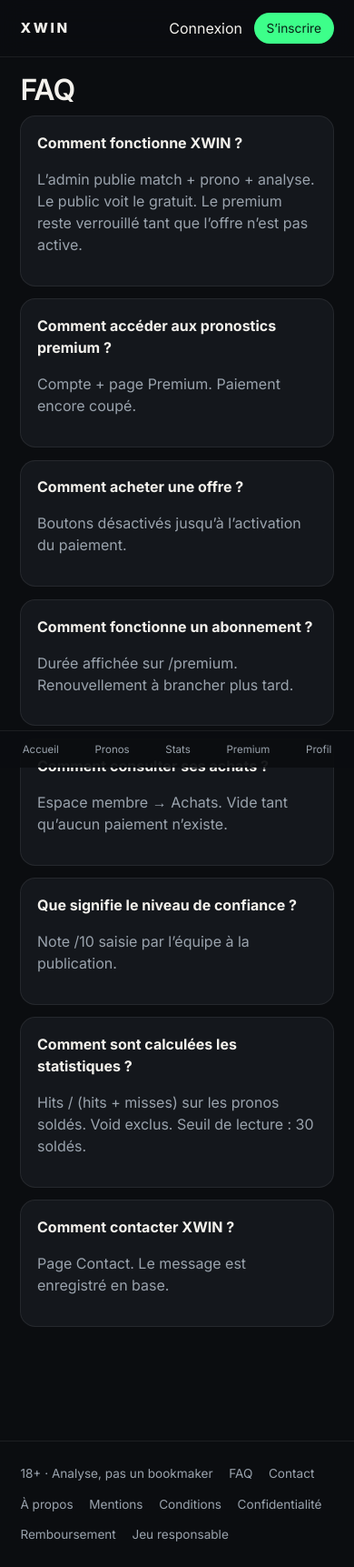
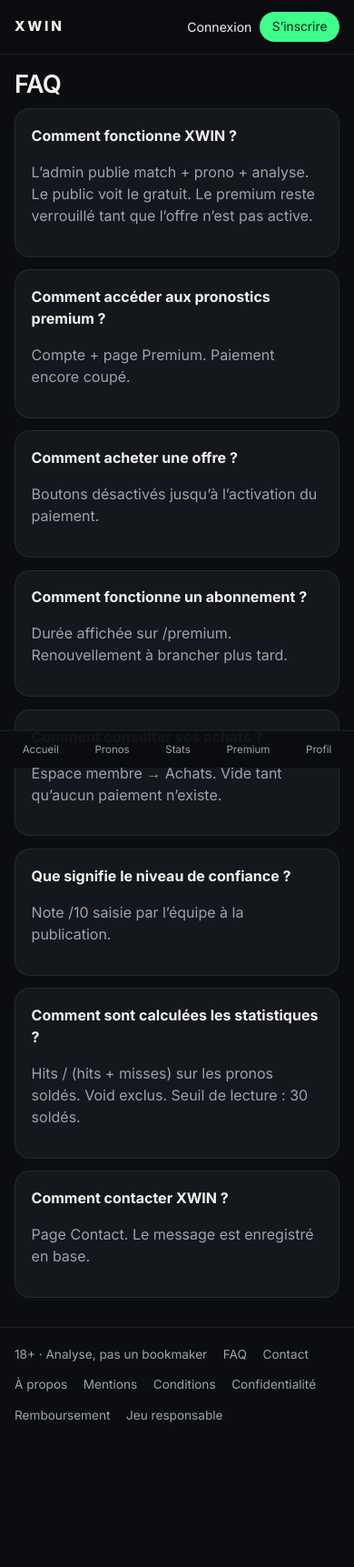
Before and after one commit to mdavo5270-create/xwin, a Next.js app: page /faq in a window 390 px wide. Shown: the whole page at 91% size. After the commit the page ends 1656 px from the top, so only its background shows below. Built offline with nearby package versions, Linux system fonts and the light colour scheme; no server answers.

Commit message:
fix: footer no longer collides with mobile tab bar

```diff
--- a/app/globals.css
+++ b/app/globals.css
@@ -19,21 +19,20 @@
   line-height: 1.5;
 }
 h1, h2, h3 { letter-spacing: -0.03em; font-weight: 600; }
-h1 { font-size: clamp(2rem, 5vw, 3.4rem); line-height: 1.05; margin: 0 0 .7rem; }
-h2 { font-size: clamp(1.25rem, 3vw, 1.8rem); margin: 1.8rem 0 .7rem; }
+h1 { font-size: clamp(1.7rem, 7vw, 3.4rem); line-height: 1.05; margin: 0 0 .7rem; }
+h2 { font-size: clamp(1.2rem, 3vw, 1.8rem); margin: 1.8rem 0 .7rem; }
 h3 { font-size: 1.15rem; margin: 0 0 .4rem; }
 a { color: var(--ink); text-decoration: none; }
 .site { min-height: 100dvh; display: flex; flex-direction: column; }
 .pub-head {
-  display: flex; align-items: center; gap: 1.2rem; padding: .9rem 1.4rem;
+  display: flex; align-items: center; gap: .7rem; padding: .8rem 1rem;
   border-bottom: 1px solid var(--line); position: sticky; top: 0; z-index: 20;
   background: rgba(11,13,16,.88); backdrop-filter: blur(14px);
 }
 .logo { font-weight: 800; letter-spacing: .18em; font-size: .95rem; }
 .pub-nav { display: none; gap: 1.1rem; color: var(--muted); font-size: .92rem; }
 .pub-nav a { color: var(--muted); }
-.pub-nav a:hover { color: var(--ink); }
-.pub-auth { margin-left: auto; display: flex; gap: .8rem; align-items: center; }
+.pub-auth { margin-left: auto; display: flex; gap: .55rem; align-items: center; font-size: .88rem; }
 .btn, .btn-sm {
   display: inline-flex; align-items: center; justify-content: center;
   border: 0; border-radius: 999px; font-weight: 650; cursor: pointer; font: inherit;
@@ -42,17 +41,20 @@
 .btn-sm { background: var(--accent); color: var(--accent-ink); padding: .4rem .85rem; font-size: .86rem; }
 .btn.ghost, .btn-sm.ghost { background: transparent; color: var(--ink); border: 1px solid var(--line); }
 .btn.off { background: #2a3038; color: #8b939c; cursor: not-allowed; }
-.site-body { flex: 1; padding-bottom: 4.6rem; }
+.site-body { flex: 1; }
 .pub-foot {
-  border-top: 1px solid var(--line); padding: 1.6rem 1.4rem; color: var(--muted); font-size: .85rem;
+  border-top: 1px solid var(--line);
+  padding: 1.2rem 1rem calc(5.6rem + env(safe-area-inset-bottom));
+  color: var(--muted); font-size: .85rem;
   display: flex; flex-wrap: wrap; gap: .8rem 1.1rem;
 }
 .pub-foot a { color: var(--muted); }
-.hero { padding: clamp(2.2rem, 7vw, 5rem) 1.4rem 2.4rem; max-width: 1120px; margin: 0 auto; display: grid; gap: 1.6rem; }
+.hero { padding: clamp(1.6rem, 7vw, 5rem) 1rem 1.6rem; max-width: 1120px; margin: 0 auto; display: grid; gap: 1.6rem; }
 @media (min-width: 860px) {
   .pub-nav { display: flex; }
-  .hero { grid-template-columns: 1.3fr .7fr; align-items: center; }
-  .site-body { padding-bottom: 0; }
+  .hero { grid-template-columns: 1.3fr .7fr; align-items: center; padding-left: 1.4rem; padding-right: 1.4rem; }
+  .pub-foot { padding: 1.6rem 1.4rem; }
+  .pub-head { padding: .9rem 1.4rem; }
 }
 .kicker { letter-spacing: .16em; text-transform: uppercase; font-size: .72rem; color: var(--muted); }
 .hero p { color: var(--muted); max-width: 36rem; }
@@ -60,7 +62,7 @@
   background: var(--surface); border: 1px solid var(--line); border-radius: 1.2rem; padding: 1.2rem 1.3rem;
 }
 .perf strong { display: block; font-size: 2.4rem; letter-spacing: -.04em; }
-.wrap { max-width: 1120px; margin: 0 auto; padding: 1.2rem 1.4rem 3.2rem; }
+.wrap { max-width: 1120px; margin: 0 auto; padding: 1.2rem 1rem 2rem; }
 .grid { display: grid; gap: .85rem; }
 @media (min-width: 720px) { .grid.two { grid-template-columns: 1fr 1fr; } .grid.three { grid-template-columns: 1fr 1fr 1fr; } }
 .card {
@@ -92,8 +94,8 @@
 .head { display: flex; justify-content: space-between; padding: 1rem 1.2rem; border-bottom: 1px solid var(--line); }
 .content { padding: 1.15rem 1.2rem 5.2rem; max-width: 980px; }
 .mobile-nav, .pub-mobile {
-  position: fixed; left: 0; right: 0; bottom: 0; display: flex; justify-content: space-around;
-  background: rgba(11,13,16,.94); border-top: 1px solid var(--line);
+  position: fixed; left: 0; right: 0; bottom: 0; z-index: 30; display: flex; justify-content: space-around;
+  background: rgba(11,13,16,.96); border-top: 1px solid var(--line);
   padding: .7rem .3rem calc(.7rem + env(safe-area-inset-bottom)); font-size: .72rem; color: var(--muted);
 }
 .mobile-nav a, .pub-mobile a { color: var(--muted); }
```
